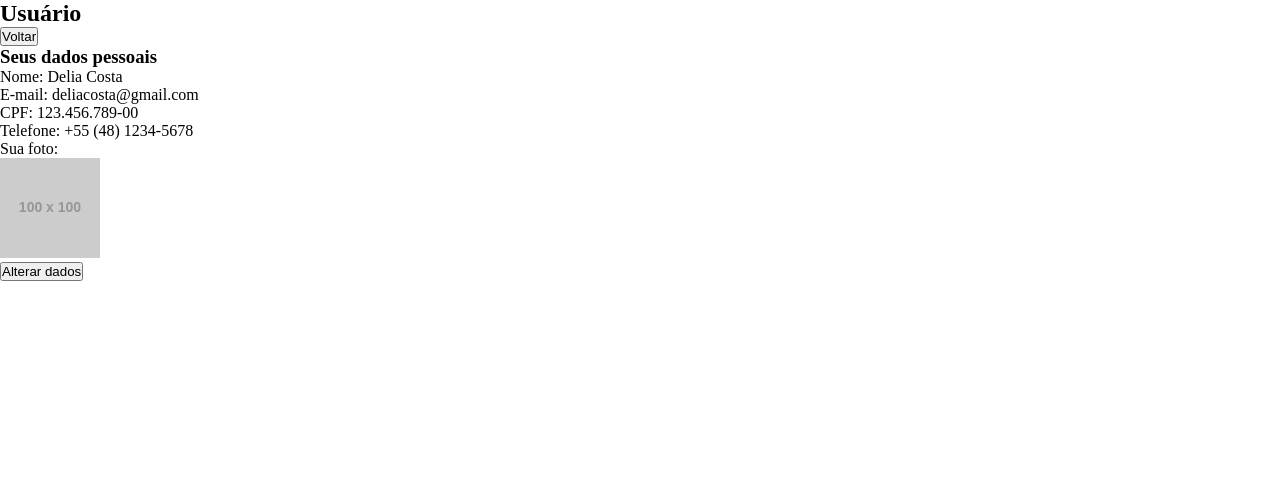
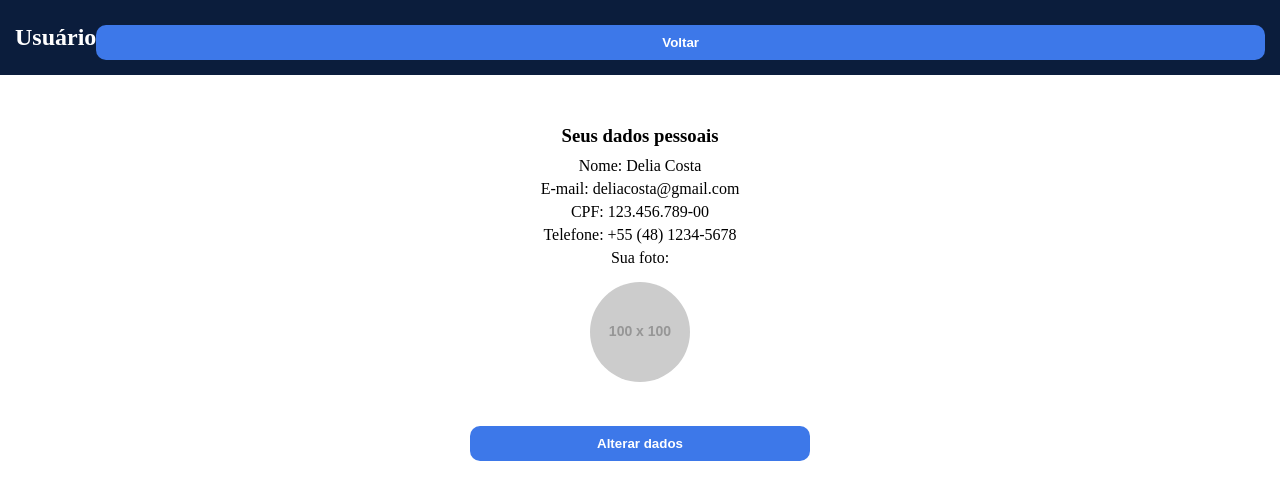
Before and after one commit to thiago420/controle-de-pessoas-front, a React (Vite) app: page /usuario in a window 1280 px wide. Shown: the top 500 px of the page. Built offline with nearby package versions, Linux system fonts and the light colour scheme.

Commit message:
Alteração no usuario

```diff
--- a/src/pages/Usuario/EditarEndereco.tsx
+++ b/src/pages/Usuario/EditarEndereco.tsx
@@ -1,5 +1,6 @@
 import React from 'react';
 import { useNavigate } from 'react-router-dom';
+import { Container, Header, Main, ImageUser, Input, Button, ButtonGroup } from './styles';
 
 export default function EditarEndereco() {
   const navigate = useNavigate();
@@ -10,27 +11,27 @@ export default function EditarEndereco() {
   };
 
   return (
-    <div>
-      <header>
+    <Container>
+      <Header>
         <h2>Editar Endereço</h2>
-      </header>
+      </Header>
 
-      <main>
-        <img src="https://via.placeholder.com/100" alt="Foto do usuário" />
+      <Main>
+        <ImageUser src="https://via.placeholder.com/100" alt="Foto do usuário" />
 
-        <input placeholder="CEP" />
-        <input placeholder="Rua / Avenida" />
-        <input placeholder="Número" />
-        <input placeholder="Bairro" />
-        <input placeholder="Cidade" />
-        <input placeholder="Estado" />
-        <input placeholder="Complemento" />
+        <Input placeholder="CEP" />
+        <Input placeholder="Rua / Avenida" />
+        <Input placeholder="Número" />
+        <Input placeholder="Bairro" />
+        <Input placeholder="Cidade" />
+        <Input placeholder="Estado" />
+        <Input placeholder="Complemento" />
 
-        <div>
-          <button onClick={handleSalvar}>SALVAR</button>
-          <button onClick={() => navigate(-1)}>CANCELAR</button>
-        </div>
-      </main>
-    </div>
+        <ButtonGroup>
+          <Button onClick={handleSalvar}>SALVAR</Button>
+          <Button onClick={() => navigate(-1)}>CANCELAR</Button>
+        </ButtonGroup>
+      </Main>
+    </Container>
   );
 }
--- a/src/pages/Usuario/EditarUsuario.tsx
+++ b/src/pages/Usuario/EditarUsuario.tsx
@@ -1,5 +1,6 @@
 import React from 'react';
 import { useNavigate } from 'react-router-dom';
+import { Container, Header, Main, ImageUser, Input, Button, ButtonGroup } from './styles';
 
 export default function EditarUsuario() {
   const navigate = useNavigate();
@@ -18,30 +19,30 @@ export default function EditarUsuario() {
   };
 
   return (
-    <div>
-      <header>
+    <Container>
+      <Header>
         <h2>Editar Usuário</h2>
-      </header>
+      </Header>
 
-      <main>
-        <img src="https://via.placeholder.com/100" alt="Foto do usuário" />
+      <Main>
+        <ImageUser src="https://via.placeholder.com/100" alt="Foto do usuário" />
 
-        <input placeholder="Nome" />
-        <input placeholder="E-mail" />
-        <input placeholder="Número celular" />
-        <input placeholder="CPF" />
+        <Input placeholder="Nome" />
+        <Input placeholder="E-mail" />
+        <Input placeholder="Número celular" />
+        <Input placeholder="CPF" />
 
-        <button onClick={() => navigate('/editar-endereco')}>
+        <Button onClick={() => navigate('/editar-endereco')}>
           Alterar endereço
-        </button>
+        </Button>
 
-        <div>
-          <button onClick={handleSalvar}>SALVAR</button>
-          <button onClick={() => navigate(-1)}>CANCELAR</button>
-        </div>
+        <ButtonGroup>
+          <Button onClick={handleSalvar}>SALVAR</Button>
+          <Button onClick={() => navigate(-1)}>CANCELAR</Button>
+        </ButtonGroup>
 
-        <button onClick={handleExcluirConta}>EXCLUIR CONTA</button>
-      </main>
-    </div>
+        <Button danger onClick={handleExcluirConta}>EXCLUIR CONTA</Button>
+      </Main>
+    </Container>
   );
 }
--- a/src/pages/Usuario/Usuario.tsx
+++ b/src/pages/Usuario/Usuario.tsx
@@ -1,31 +1,32 @@
 import React from 'react';
 import { useNavigate } from 'react-router-dom';
+import { Container, Header, Main, Section, Title, Info, ImageUser, Button } from './styles';
 
 export default function Usuario() {
   const navigate = useNavigate();
 
   return (
-    <div>
-      <header>
+    <Container>
+      <Header>
         <h2>Usuário</h2>
-        <button onClick={() => navigate(-1)}>Voltar</button>
-      </header>
+        <Button onClick={() => navigate(-1)}>Voltar</Button>
+      </Header>
 
-      <main>
-        <section>
-          <h3>Seus dados pessoais</h3>
-          <p>Nome: Delia Costa</p>
-          <p>E-mail: deliacosta@gmail.com</p>
-          <p>CPF: 123.456.789-00</p>
-          <p>Telefone: +55 (48) 1234-5678</p>
-          <p>Sua foto:</p>
-          <img src="https://via.placeholder.com/100" alt="Foto do usuário" />
-        </section>
+      <Main>
+        <Section>
+          <Title>Seus dados pessoais</Title>
+          <Info>Nome: Delia Costa</Info>
+          <Info>E-mail: deliacosta@gmail.com</Info>
+          <Info>CPF: 123.456.789-00</Info>
+          <Info>Telefone: +55 (48) 1234-5678</Info>
+          <Info>Sua foto:</Info>
+          <ImageUser src="https://via.placeholder.com/100" alt="Foto do usuário" />
+        </Section>
 
-        <button onClick={() => navigate('/editar-usuario')}>
+        <Button onClick={() => navigate('/editar-usuario')}>
           Alterar dados
-        </button>
-      </main>
-    </div>
+        </Button>
+      </Main>
+    </Container>
   );
 }
--- /dev/null
+++ b/src/pages/Usuario/styles.ts
@@ -0,0 +1,85 @@
+import styled from 'styled-components';
+
+export const Container = styled.div`
+
+  background-size: cover;
+  min-height: 100vh;
+  display: flex;
+  flex-direction: column;
+  align-items: center;
+`;
+
+export const Header = styled.header`
+  background: #0b1d3c;
+  width: 100%;
+  padding: 15px;
+  color: white;
+  display: flex;
+  justify-content: space-between;
+  align-items: center;
+`;
+
+export const Main = styled.main`
+  background: rgba(255, 255, 255, 0.9);
+  margin-top: 20px;
+  padding: 30px;
+  border-radius: 15px;
+  width: 90%;
+  max-width: 400px;
+  display: flex;
+  flex-direction: column;
+  align-items: center;
+`;
+
+export const Section = styled.section`
+  width: 100%;
+  text-align: center;
+  margin-bottom: 20px;
+`;
+
+export const Title = styled.h3`
+  margin-bottom: 10px;
+`;
+
+export const Info = styled.p`
+  margin: 5px 0;
+`;
+
+export const ImageUser = styled.img`
+  width: 100px;
+  height: 100px;
+  margin: 10px 0;
+  border-radius: 50%;
+  object-fit: cover;
+`;
+
+export const Input = styled.input`
+  width: 100%;
+  padding: 10px;
+  margin: 8px 0;
+  border: 1px solid #ccc;
+  border-radius: 10px;
+`;
+
+export const Button = styled.button<{ danger?: boolean }>`
+  width: 100%;
+  padding: 10px;
+  margin-top: 10px;
+  background-color: ${({ danger }) => (danger ? '#dc3545' : '#3d78e9')};
+  color: white;
+  border: none;
+  border-radius: 10px;
+  cursor: pointer;
+  font-weight: bold;
+
+  &:hover {
+    background-color: ${({ danger }) => (danger ? '#a71d2a' : '#0056b3')};
+  }
+`;
+
+export const ButtonGroup = styled.div`
+  width: 100%;
+  display: flex;
+  gap: 10px;
+  margin-top: 15px;
+`;
```
